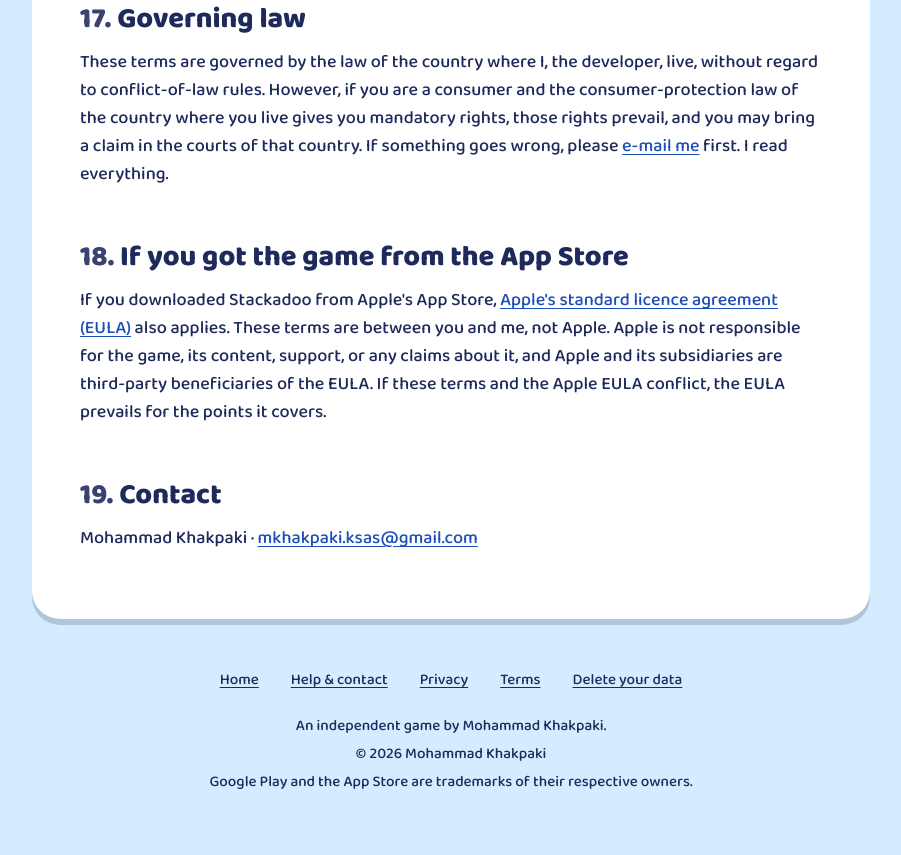
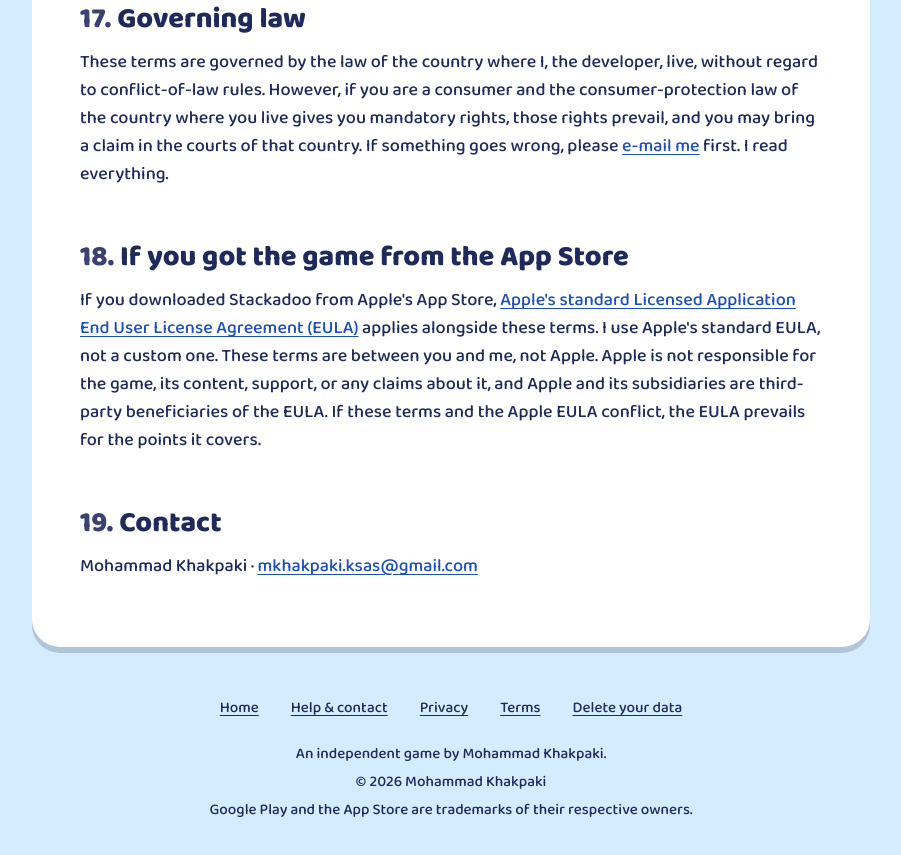
Before and after one commit to mkhakpaki/stackadoo-site, a plain HTML site: page terms.html in a window 1280 px wide. Shown: the part 5443-6298 px from the top of the page, without its empty margins (189-1090 px from the left). Drawn offline with Linux system fonts and the light colour scheme.

Commit message:
Terms: Apple's standard Licensed Application EULA applies alongside these terms
Co-Authored-By: Claude Opus 5.5 <noreply@anthropic.com>

```diff
--- a/terms.html
+++ b/terms.html
@@ -203,7 +203,7 @@
 
       <section aria-labelledby="apple">
         <h2 id="apple">If you got the game from the App Store</h2>
-        <p>If you downloaded Stackadoo from Apple's App Store, <a href="https://www.apple.com/legal/internet-services/itunes/dev/stdeula/" rel="external">Apple's standard licence agreement (EULA)</a> also applies. These terms are between you and me, not Apple. Apple is not responsible for the game, its content, support, or any claims about it, and Apple and its subsidiaries are third-party beneficiaries of the EULA. If these terms and the Apple EULA conflict, the EULA prevails for the points it covers.</p>
+        <p>If you downloaded Stackadoo from Apple's App Store, <a href="https://www.apple.com/legal/internet-services/itunes/dev/stdeula/" rel="external">Apple's standard Licensed Application End User License Agreement (EULA)</a> applies alongside these terms. I use Apple's standard EULA, not a custom one. These terms are between you and me, not Apple. Apple is not responsible for the game, its content, support, or any claims about it, and Apple and its subsidiaries are third-party beneficiaries of the EULA. If these terms and the Apple EULA conflict, the EULA prevails for the points it covers.</p>
       </section>
 
       <section aria-labelledby="contact">
```
